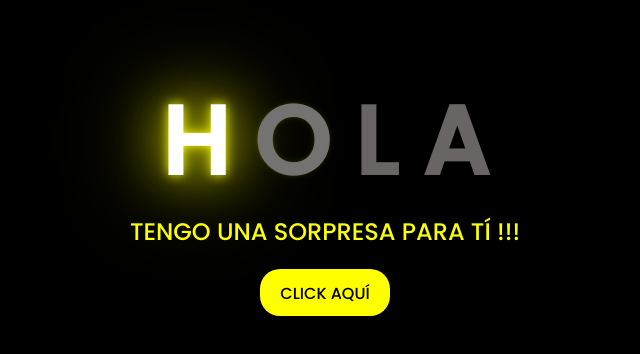
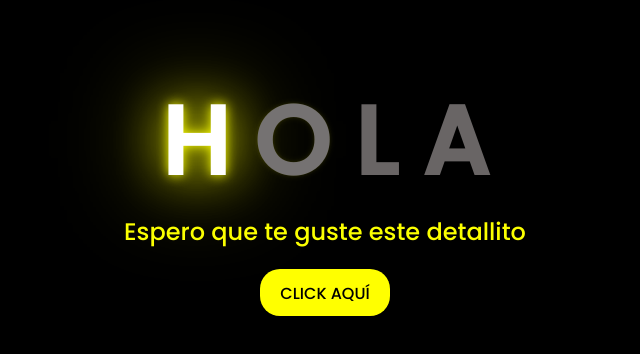
Before and after one commit to Ekkologix1/Web-Flores-main, a plain HTML site: page Web-Flores-main/Index.html in a window 1280 px wide. Shown: the part 216-570 px from the top of the page, without its empty margins (323-963 px from the left). Drawn offline with Linux system fonts and the light colour scheme.

Commit message:
todo gud

```diff
--- a/Web-Flores-main/Index.html
+++ b/Web-Flores-main/Index.html
@@ -26,7 +26,7 @@
         <span></span>
     </div>
     <div class="description">
-        <span>TENGO UNA SORPRESA PARA TÍ !!!</span>
+        <span>Espero que te guste este detallito</span>
     </div>
     <div class="button">
         <button>
```
Also changed, not shown: Web-Flores-main/README.md (added).
